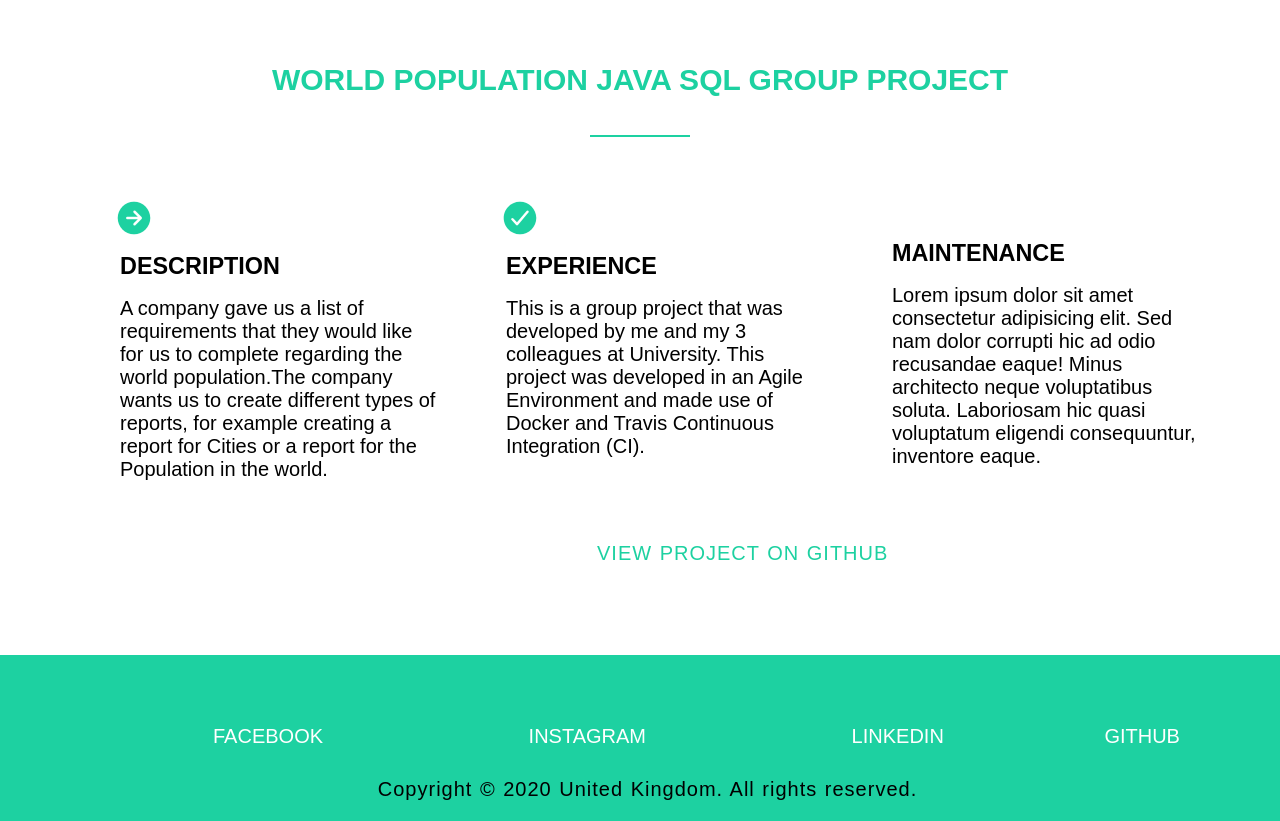
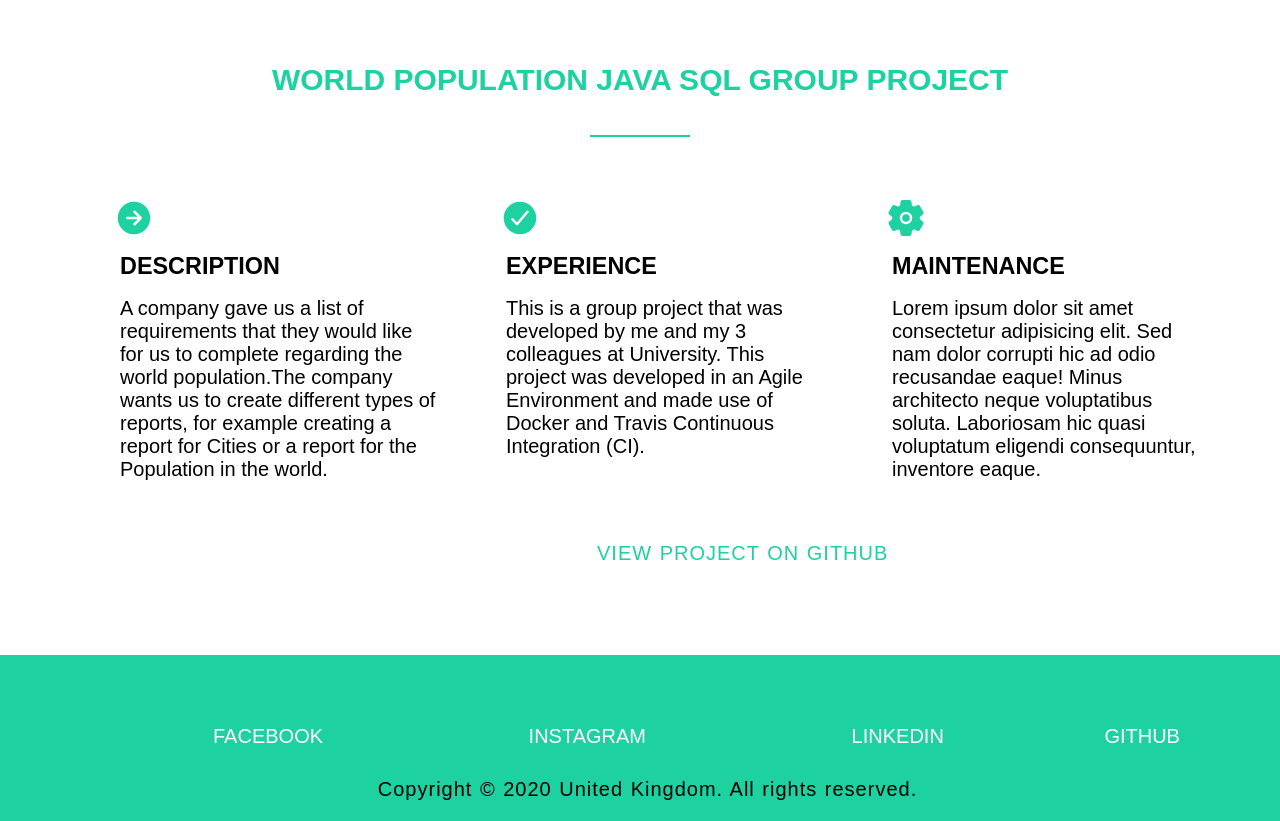
Before and after one commit to sabinlungudotcpp/PersonalWebsite, a website: page views/projects.html in a window 1280 px wide. Shown: the part 2160-2981 px from the top of the page. Drawn offline with nearby package versions, Linux system fonts and the light colour scheme.

Commit message:
Adding icons to project headings

```diff
--- a/public/css/index.css
+++ b/public/css/index.css
@@ -225,3 +225,7 @@ h3 {
     margin-left: 44px;
     margin-bottom: -27px;
 }
+
+.projects-icon:hover {
+    animation: animateComponents ease-out 0.5s;
+}
--- a/views/projects.html
+++ b/views/projects.html
@@ -109,6 +109,7 @@
 
 
             <div class="col span-1-of-3">
+                <ion-icon name="settings" class="projects-icon"></ion-icon>
                 <h3>Maintenance</h3>
                 <p class="projects-paragraph-text">Lorem ipsum dolor sit amet consectetur adipisicing elit. Sed nam dolor corrupti hic ad odio recusandae eaque! Minus architecto neque voluptatibus soluta. Laboriosam hic quasi voluptatum eligendi consequuntur, inventore eaque.</p>
             </div>
```
